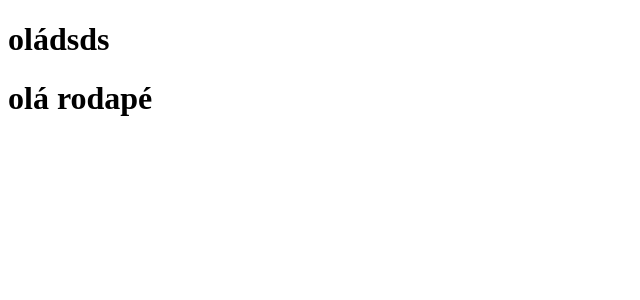
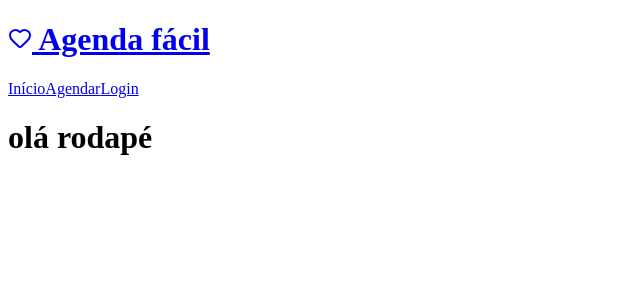
Before and after one commit to DiogoIV/Agendamentos, a React (Vite) app: page / in a window 1280 px wide. Shown: the top 300 px of the page, without its empty margins (0-640 px from the left). Built offline with nearby package versions, Linux system fonts and the light colour scheme; the HTML template or start-up script is replaced by a standard one.

Commit message:
set
criando conteúdo do Header e definindo o root

```diff
--- a/index.html
+++ b/index.html
@@ -4,7 +4,7 @@
     <meta charset="UTF-8" />
     <link rel="icon" type="image/svg+xml" href="/favicon.svg" />
     <meta name="viewport" content="width=device-width, initial-scale=1.0" />
-    <title>agendamentos</title>
+    <title>MindAgenda</title>
   </head>
   <body>
     <div id="root"></div>
--- a/package.json
+++ b/package.json
@@ -11,8 +11,10 @@
   },
   "dependencies": {
     "date-fns": "^4.4.0",
+    "lucide-react": "^1.21.0",
     "react": "^19.2.7",
     "react-dom": "^19.2.7",
+    "react-icons": "^5.6.0",
     "react-router-dom": "^7.18.0",
     "react-toastify": "^11.1.0"
   },
--- /dev/null
+++ b/src/assets/icons/index.js
@@ -0,0 +1,3 @@
+/*icones do header*/
+
+export { Heart } from "lucide-react";
--- a/src/components/Header.jsx
+++ b/src/components/Header.jsx
@@ -1,9 +1,22 @@
+import { Heart } from "../assets/icons"
 
+import { Link, NavLink } from "react-router-dom"
 
 function Header () {
     return(
-        <header >
-            <h1 className="">oládsds</h1>
+        <header>
+
+            <Link to="#">
+                <h1>
+                    <Heart/> Agenda fácil
+                </h1>
+            </Link>
+
+            <nav>
+                <NavLink to="/">Início</NavLink>
+                <NavLink to="/agendar">Agendar</NavLink>
+                <NavLink to="/login">Login</NavLink>
+            </nav>
         </header>
     )
 }
--- a/src/styles/global.css
+++ b/src/styles/global.css
@@ -6,10 +6,33 @@
 @tailwind utilities;
 
 
+:root {
+  --color-primary: #6D28D9;
+  --color-primary-hover: #5B21B6;
+  --color-secondary: #A78BFA;
+
+  --color-background: #F8FAFC;
+  --color-surface: #FFFFFF;
+
+  --color-text: #1F2937;
+  --color-text-light: #6B7280;
+
+  --color-border: #E5E7EB;
+
+  --color-success: #22C55E;
+  --color-error: #EF4444;
+
+  --font-primary: "Inter", sans-serif;
+}
+
+
 html, body, #root {
   height: 100%;
 }
 
 body {
-  font-family: Arial, sans-serif;
+  font-family: var(--font-primary);
+  background-color: var(--color-background);
+  color: var(--color-text);
+
 }
```
Also changed, not shown: 1 other file (tests, documents, lock files or other folders).
